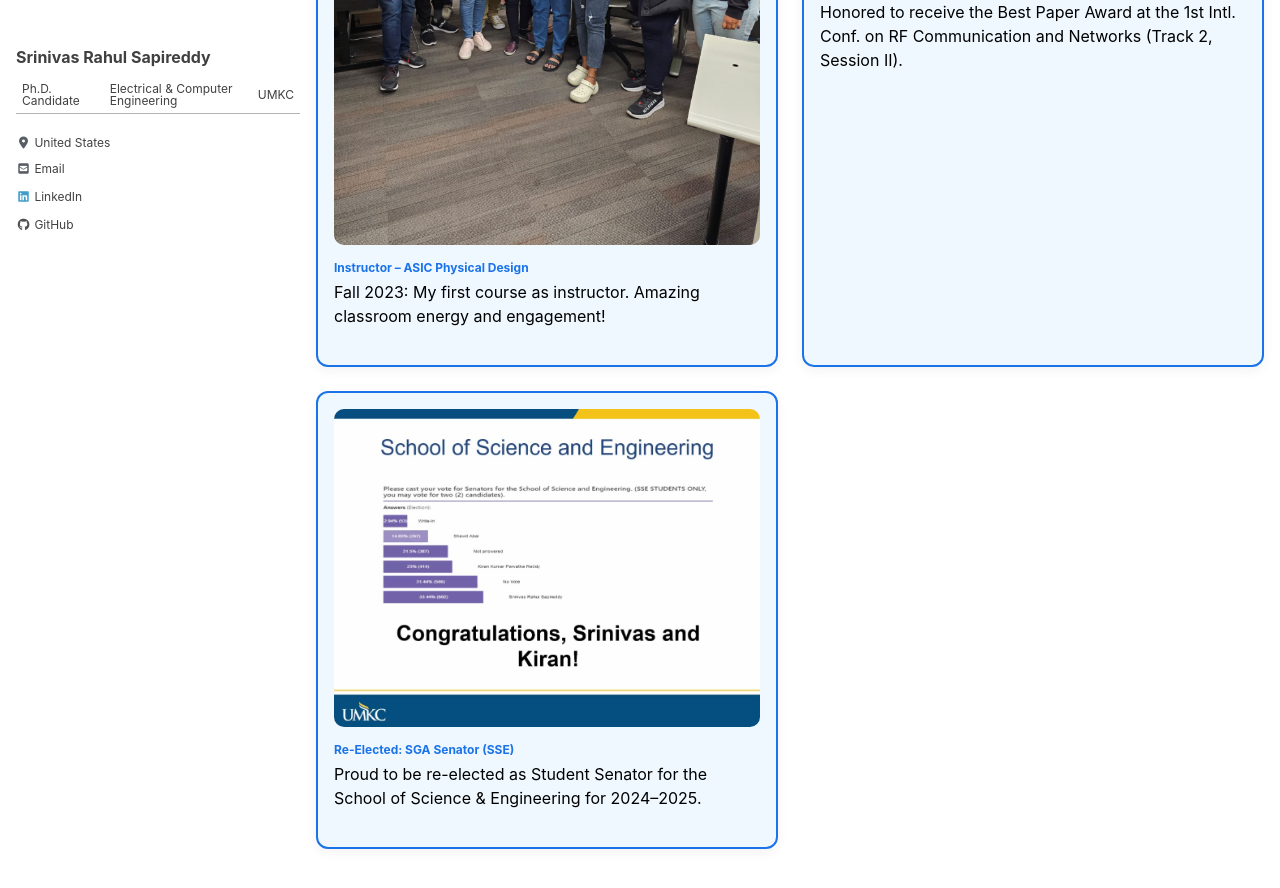
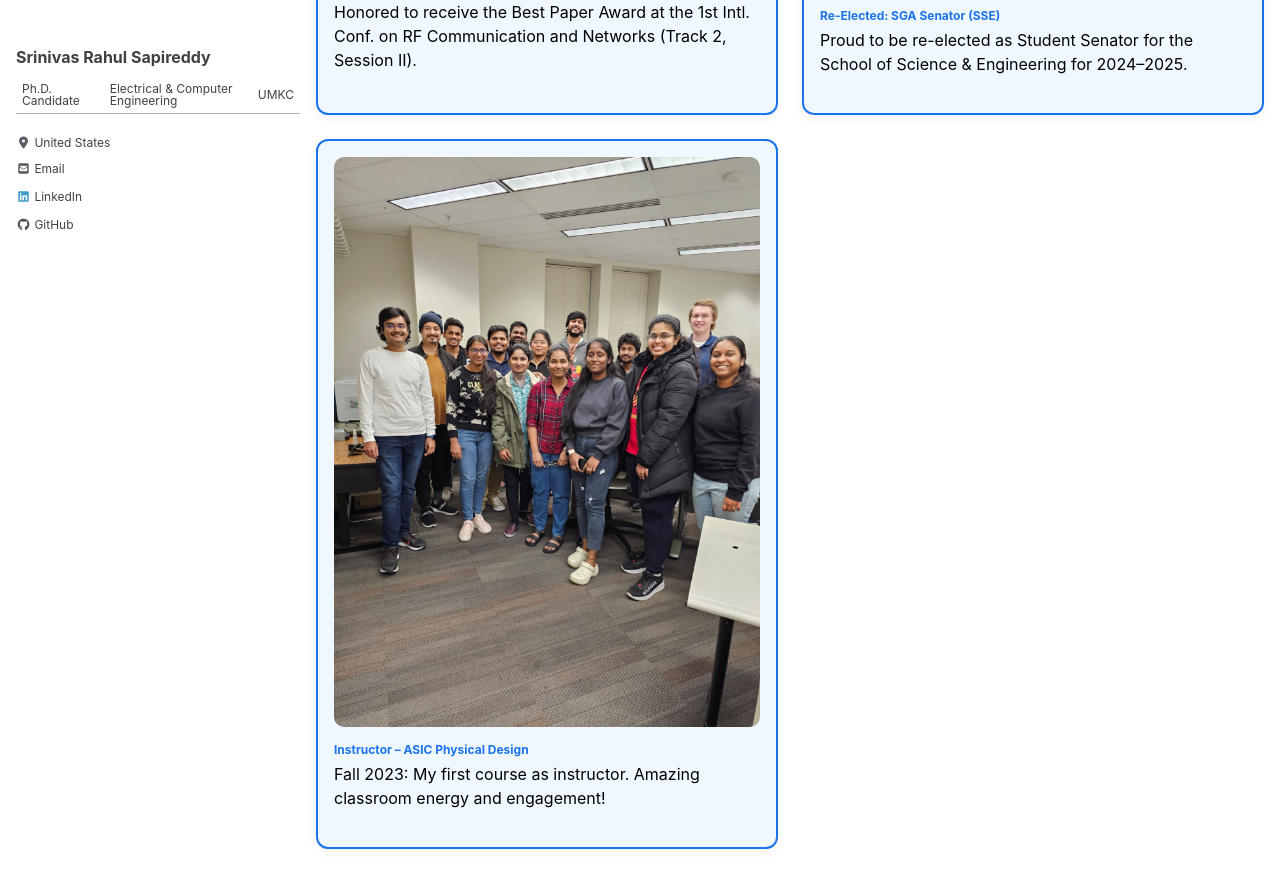
Before and after one commit to srsapireddy/srsapireddy.github.io, a Jekyll site: the page built from _pages/moments.md, in a window 1280 px wide and 900 px high, scrolled down 561 px. Shown: the top 888 px of the window. Built offline with Jekyll 4.4.1, drawn with Linux system fonts in a browser that asks for light colours; cached includes are drawn as plain includes; nearby versions of some CDN libraries.

Commit message:
Update moments.md

```diff
--- a/_pages/moments.md
+++ b/_pages/moments.md
@@ -71,17 +71,10 @@ author_profile: true
 <div class="highlight-grid">
 
   <div class="highlight-card">
-    <img src="/images/asic_class_fall2023.png" alt="ASIC Teaching Photo">
-    <h4>Instructor – ASIC Physical Design</h4>
-    <p>Fall 2023: My first course as instructor. Amazing classroom energy and engagement!</p>
-  </div>
-
-  <div class="highlight-card">
     <img src="/images/rfcon_award.png" alt="Best Paper Award – RFCoN 2025">
     <h4>🏆 Best Paper Award – RFCoN 2025</h4>
     <p>Honored to receive the Best Paper Award at the 1st Intl. Conf. on RF Communication and Networks (Track 2, Session II).</p>
   </div>
-
 
   <div class="highlight-card">
     <img src="/images/sg_senator_result.png" alt="SGA Senator Re-election">
@@ -89,6 +82,11 @@ author_profile: true
     <p>Proud to be re-elected as Student Senator for the School of Science & Engineering for 2024–2025.</p>
   </div>
 
+  <div class="highlight-card">
+    <img src="/images/asic_class_fall2023.png" alt="ASIC Teaching Photo">
+    <h4>Instructor – ASIC Physical Design</h4>
+    <p>Fall 2023: My first course as instructor. Amazing classroom energy and engagement!</p>
+  </div>
 
 </div>
 
```
